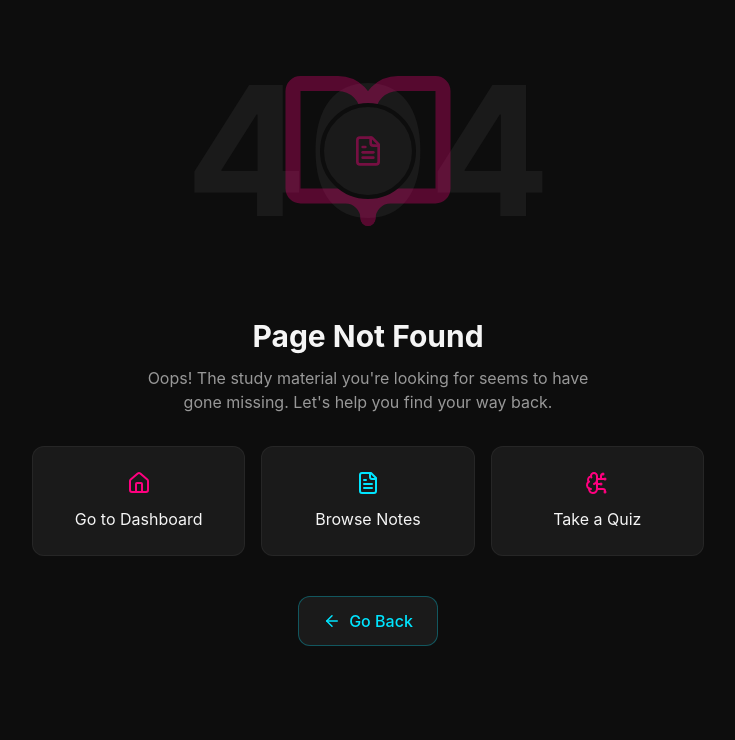
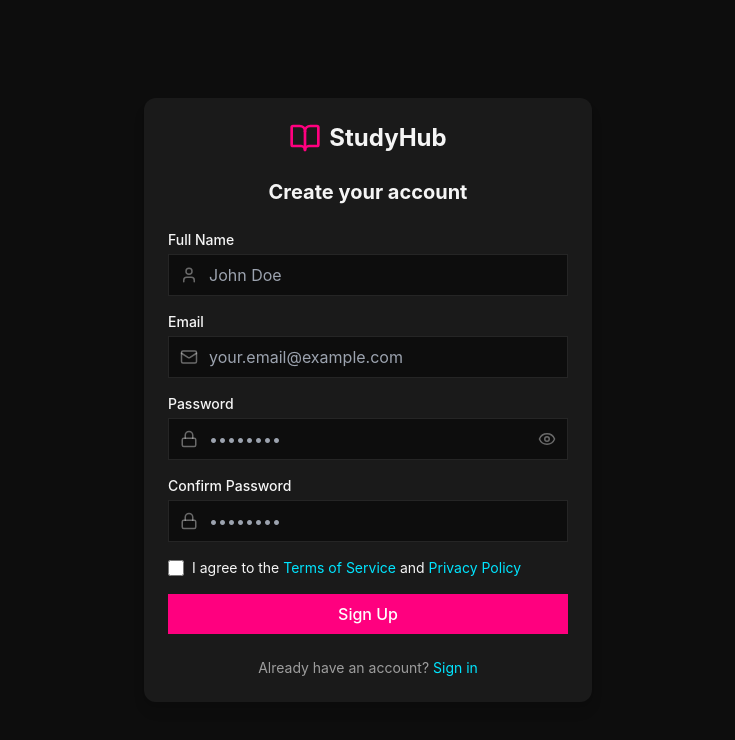
Before and after one commit to akrathor18/Note-sharing-app, a React (Vite) app in the folder client/: page /signup in a window 1280 px wide. Before the commit this address had no page. Shown: the top 740 px of the page, without its empty margins (272-1007 px from the left). Built offline with nearby package versions, Linux system fonts and the light colour scheme.

Commit message:
protecting routes

```diff
--- a/client/package.json
+++ b/client/package.json
@@ -10,10 +10,13 @@
     "preview": "vite preview"
   },
   "dependencies": {
+    "jwt-decode": "^4.0.0",
     "lucide-react": "^0.482.0",
     "react": "^19.0.0",
     "react-dom": "^19.0.0",
-    "react-router-dom": "^7.3.0"
+    "react-hook-form": "^7.56.1",
+    "react-router-dom": "^7.3.0",
+    "react-toastify": "^11.0.5"
   },
   "devDependencies": {
     "@eslint/js": "^9.21.0",
--- a/client/src/App.jsx
+++ b/client/src/App.jsx
@@ -1,6 +1,8 @@
 import {  createBrowserRouter, RouterProvider } from "react-router-dom";
 import "./index.css"
 
+import { ToastContainer } from "react-toastify";
+import ProtectedRoute from "./auth/ProtectedRoute.jsx";
 import Navbar from "./components/navBar.jsx"
 import Dashboard from "./components/Dashboard.jsx";
 import Notes from "./components/Notes.jsx";
@@ -18,28 +20,15 @@ function App() {
       element: <Navbar />,
       children: [
         {
-          index: true,
-          element: <Dashboard />,
-        },
-        {
-          path: "notes",
-          element: <Notes />,
-        },
-        {
-          path: "quizzes",
-          element: <Quiz />,
-        },
-        {
-          path: "profile",
-          element: <Profile />,
-        },
-        {
-          path: "settings",
-          element: <Settings />,
-        },
-        {
-          path: "search",
-          element: <SearchResults />,
+          element: <ProtectedRoute />, // <<=== Protect all child routes
+          children: [
+            { index: true, element: <Dashboard /> },
+            { path: "notes", element: <Notes /> },
+            { path: "quizzes", element: <Quiz /> },
+            { path: "profile", element: <Profile /> },
+            { path: "settings", element: <Settings /> },
+            { path: "search", element: <SearchResults /> },
+          ],
         },
       ],
     },
@@ -48,18 +37,28 @@ function App() {
       element: <NotFound />,
     },
     {
-      path: "/sign-up",
+      path: "/signup",
       element: <SignUp />,
     },
     {
-      path: "/sign-in",
+      path: "/signin",
       element: <SignIn />,
     },
   ]);
 
 
+
   return (
     <div className="flex flex-col h-screen">
+       <ToastContainer
+    position="top-right"
+    autoClose={3000}
+    hideProgressBar={false}
+    closeOnClick
+    pauseOnHover
+    draggable
+    theme="dark"
+  />
         <RouterProvider router={router} />
     </div>
   )
--- /dev/null
+++ b/client/src/auth/ProtectedRoute.jsx
@@ -0,0 +1,43 @@
+import { Navigate, Outlet } from "react-router-dom";
+import { jwtDecode } from "jwt-decode";
+import { toast } from "react-toastify";
+import { useEffect, useRef } from "react";
+
+const ProtectedRoute = () => {
+  const token = localStorage.getItem("token");
+  const alertShown = useRef(false); // Prevent multiple toasts
+
+  useEffect(() => {
+    if (!token && !alertShown.current) {
+      alertShown.current = true;
+      toast.error("You need to log-in to access this page!");
+    }
+  }, [token]);
+
+  if (!token) return <Navigate to="/signin" />;
+
+  try {
+    const decoded = jwtDecode(token);
+    const currentTime = Date.now() / 1000;
+
+    if (decoded.exp < currentTime) {
+      if (!alertShown.current) {
+        alertShown.current = true;
+        toast.error("Session expired. Please log in again.");
+      }
+      localStorage.removeItem("token");
+      return <Navigate to="/signin" />;
+    }
+
+    return <Outlet />;
+  } catch (error) {
+    if (!alertShown.current) {
+      alertShown.current = true;
+      toast.error("Invalid session. Please log in again.");
+    }
+    localStorage.removeItem("token");
+    return <Navigate to="/signin" />;
+  }
+};
+
+export default ProtectedRoute;
--- a/client/src/components/SignIn.jsx
+++ b/client/src/components/SignIn.jsx
@@ -1,41 +1,18 @@
-import { useState } from "react"
-import { BookOpen, Eye, EyeOff, Mail, Lock } from "lucide-react"
+import { useState } from "react";
+import { useForm } from "react-hook-form";
+import { BookOpen, Eye, EyeOff, Mail, Lock } from "lucide-react";
+import { Link } from "react-router-dom";
 
 export default function SignIn({ onLogin, onSwitchToSignUp }) {
-  const [email, setEmail] = useState("")
-  const [password, setPassword] = useState("")
-  const [showPassword, setShowPassword] = useState(false)
-  const [errors, setErrors] = useState({})
+  const { register, handleSubmit, formState: { errors } } = useForm();
+  const [showPassword, setShowPassword] = useState(false);
 
-  const validateForm = () => {
-    const newErrors = {}
-
-    if (!email) {
-      newErrors.email = "Email is required"
-    } else if (!/\S+@\S+\.\S+/.test(email)) {
-      newErrors.email = "Email is invalid"
-    }
-
-    if (!password) {
-      newErrors.password = "Password is required"
-    } else if (password.length < 6) {
-      newErrors.password = "Password must be at least 6 characters"
-    }
-
-    setErrors(newErrors)
-    return Object.keys(newErrors).length === 0
-  }
-
-  const handleSubmit = (e) => {
-    e.preventDefault()
-
-    if (validateForm()) {
-      onLogin(email, password)
-    }
-  }
+  const onSubmit = (data) => {
+    const { email, password } = data;
+    console.log(data)
+  };
 
   return (
-
     <div className="min-h-screen bg-[#0D0D0D] text-[#F5F5F5] flex items-center justify-center p-4">
       <div className="w-full max-w-md p-6 bg-[#1A1A1A] rounded-xl shadow-lg">
         <div className="flex justify-center mb-6">
@@ -47,7 +24,8 @@ export default function SignIn({ onLogin, onSwitchToSignUp }) {
 
         <h2 className="text-xl font-bold mb-6 text-center">Sign in to your account</h2>
 
-        <form onSubmit={handleSubmit} className="space-y-4">
+        <form onSubmit={handleSubmit(onSubmit)} className="space-y-4">
+          {/* Email Field */}
           <div>
             <label htmlFor="email" className="block text-sm font-medium mb-1">
               Email
@@ -57,16 +35,22 @@ export default function SignIn({ onLogin, onSwitchToSignUp }) {
               <input
                 id="email"
                 type="email"
-                value={email}
-                onChange={(e) => setEmail(e.target.value)}
+                {...register("email", {
+                  required: "Email is required",
+                  pattern: {
+                    value: /\S+@\S+\.\S+/,
+                    message: "Email is invalid"
+                  }
+                })}
                 className={`w-full bg-[#0D0D0D] border ${errors.email ? "border-red-500" : "border-[#F5F5F5]/10"
                   } rounded-lg py-2 pl-10 pr-4 focus:outline-none focus:border-[#FF007F] transition-colors`}
                 placeholder="your.email@example.com"
               />
             </div>
-            {errors.email && <p className="text-red-500 text-xs mt-1">{errors.email}</p>}
+            {errors.email && <p className="text-red-500 text-xs mt-1">{errors.email.message}</p>}
           </div>
 
+          {/* Password Field */}
           <div>
             <label htmlFor="password" className="block text-sm font-medium mb-1">
               Password
@@ -76,8 +60,13 @@ export default function SignIn({ onLogin, onSwitchToSignUp }) {
               <input
                 id="password"
                 type={showPassword ? "text" : "password"}
-                value={password}
-                onChange={(e) => setPassword(e.target.value)}
+                {...register("password", {
+                  required: "Password is required",
+                  minLength: {
+                    value: 6,
+                    message: "Password must be at least 6 characters"
+                  }
+                })}
                 className={`w-full bg-[#0D0D0D] border ${errors.password ? "border-red-500" : "border-[#F5F5F5]/10"
                   } rounded-lg py-2 pl-10 pr-10 focus:outline-none focus:border-[#FF007F] transition-colors`}
                 placeholder="••••••••"
@@ -90,9 +79,10 @@ export default function SignIn({ onLogin, onSwitchToSignUp }) {
                 {showPassword ? <EyeOff size={18} /> : <Eye size={18} />}
               </button>
             </div>
-            {errors.password && <p className="text-red-500 text-xs mt-1">{errors.password}</p>}
+            {errors.password && <p className="text-red-500 text-xs mt-1">{errors.password.message}</p>}
           </div>
 
+          {/* Remember me and forgot password */}
           <div className="flex items-center justify-between">
             <div className="flex items-center">
               <input
@@ -104,12 +94,12 @@ export default function SignIn({ onLogin, onSwitchToSignUp }) {
                 Remember me
               </label>
             </div>
-
             <a href="#" className="text-sm text-[#00E5FF] hover:underline">
               Forgot password?
             </a>
           </div>
 
+          {/* Submit button */}
           <button
             type="submit"
             className="w-full bg-[#FF007F] hover:bg-[#FF007F]/90 text-white py-2 rounded-lg transition-colors font-medium"
@@ -118,15 +108,16 @@ export default function SignIn({ onLogin, onSwitchToSignUp }) {
           </button>
         </form>
 
+        {/* Sign up link */}
         <div className="mt-6 text-center">
           <p className="text-sm text-[#F5F5F5]/60">
             Don't have an account?{" "}
-            <button onClick={onSwitchToSignUp} className="text-[#00E5FF] hover:underline">
+            <Link to="/signup" className="text-[#00E5FF] hover:underline">
               Sign up
-            </button>
+            </Link>
           </p>
         </div>
       </div>
     </div>
-  )
+  );
 }
--- a/client/src/components/SignUp.jsx
+++ b/client/src/components/SignUp.jsx
@@ -1,51 +1,25 @@
-import { useState } from "react"
-import { BookOpen, Eye, EyeOff, Mail, Lock, User } from "lucide-react"
+import { useState } from "react";
+import { useForm } from "react-hook-form";
+import { BookOpen, Eye, EyeOff, Mail, Lock, User } from "lucide-react";
+import { Link } from "react-router-dom";
+export default function SignUp({ onSignup, onSwitchToSignIn }) {
+  const {
+    register,
+    handleSubmit,
+    formState: { errors },
+    watch,
+  } = useForm();
 
-export default function SignUp({ onSignup, onSwitchToSignIn }) {
-  const [name, setName] = useState("")
-  const [email, setEmail] = useState("")
-  const [password, setPassword] = useState("")
-  const [confirmPassword, setConfirmPassword] = useState("")
-  const [showPassword, setShowPassword] = useState(false)
-  const [errors, setErrors] = useState({})
+  const [showPassword, setShowPassword] = useState(false);
 
-  const validateForm = () => {
-    const newErrors = {}
+  const onSubmit = (data) => {
+    // onSignup(data.name, data.email, data.password);
+    console.log(data)
+  };
 
-    if (!name) {
-      newErrors.name = "Name is required"
-    }
-
-    if (!email) {
-      newErrors.email = "Email is required"
-    } else if (!/\S+@\S+\.\S+/.test(email)) {
-      newErrors.email = "Email is invalid"
-    }
-
-    if (!password) {
-      newErrors.password = "Password is required"
-    } else if (password.length < 6) {
-      newErrors.password = "Password must be at least 6 characters"
-    }
-
-    if (password !== confirmPassword) {
-      newErrors.confirmPassword = "Passwords do not match"
-    }
-
-    setErrors(newErrors)
-    return Object.keys(newErrors).length === 0
-  }
-
-  const handleSubmit = (e) => {
-    e.preventDefault()
-
-    if (validateForm()) {
-      onSignup(name, email, password)
-    }
-  }
+  const password = watch("password");
 
   return (
-
     <div className="min-h-screen bg-[#0D0D0D] text-[#F5F5F5] flex items-center justify-center p-4">
       <div className="w-full max-w-md p-6 bg-[#1A1A1A] rounded-xl shadow-lg">
         <div className="flex justify-center mb-6">
@@ -57,7 +31,8 @@ export default function SignUp({ onSignup, onSwitchToSignIn }) {
 
         <h2 className="text-xl font-bold mb-6 text-center">Create your account</h2>
 
-        <form onSubmit={handleSubmit} className="space-y-4">
+        <form onSubmit={handleSubmit(onSubmit)} className="space-y-4">
+          {/* Name */}
           <div>
             <label htmlFor="name" className="block text-sm font-medium mb-1">
               Full Name
@@ -67,16 +42,17 @@ export default function SignUp({ onSignup, onSwitchToSignIn }) {
               <input
                 id="name"
                 type="text"
-                value={name}
-                onChange={(e) => setName(e.target.value)}
-                className={`w-full bg-[#0D0D0D] border ${errors.name ? "border-red-500" : "border-[#F5F5F5]/10"
-                  } rounded-lg py-2 pl-10 pr-4 focus:outline-none focus:border-[#FF007F] transition-colors`}
+                {...register("name", { required: "Name is required" })}
+                className={`w-full bg-[#0D0D0D] border ${
+                  errors.name ? "border-red-500" : "border-[#F5F5F5]/10"
+                } rounded-lg py-2 pl-10 pr-4 focus:outline-none focus:border-[#FF007F] transition-colors`}
                 placeholder="John Doe"
               />
             </div>
-            {errors.name && <p className="text-red-500 text-xs mt-1">{errors.name}</p>}
+            {errors.name && <p className="text-red-500 text-xs mt-1">{errors.name.message}</p>}
           </div>
 
+          {/* Email */}
           <div>
             <label htmlFor="email" className="block text-sm font-medium mb-1">
               Email
@@ -86,16 +62,20 @@ export default function SignUp({ onSignup, onSwitchToSignIn }) {
               <input
                 id="email"
                 type="email"
-                value={email}
-                onChange={(e) => setEmail(e.target.value)}
-                className={`w-full bg-[#0D0D0D] border ${errors.email ? "border-red-500" : "border-[#F5F5F5]/10"
-                  } rounded-lg py-2 pl-10 pr-4 focus:outline-none focus:border-[#FF007F] transition-colors`}
+                {...register("email", {
+                  required: "Email is required",
+                  pattern: { value: /\S+@\S+\.\S+/, message: "Email is invalid" },
+                })}
+                className={`w-full bg-[#0D0D0D] border ${
+                  errors.email ? "border-red-500" : "border-[#F5F5F5]/10"
+                } rounded-lg py-2 pl-10 pr-4 focus:outline-none focus:border-[#FF007F] transition-colors`}
                 placeholder="your.email@example.com"
               />
             </div>
-            {errors.email && <p className="text-red-500 text-xs mt-1">{errors.email}</p>}
+            {errors.email && <p className="text-red-500 text-xs mt-1">{errors.email.message}</p>}
           </div>
 
+          {/* Password */}
           <div>
             <label htmlFor="password" className="block text-sm font-medium mb-1">
               Password
@@ -105,10 +85,13 @@ export default function SignUp({ onSignup, onSwitchToSignIn }) {
               <input
                 id="password"
                 type={showPassword ? "text" : "password"}
-                value={password}
-                onChange={(e) => setPassword(e.target.value)}
-                className={`w-full bg-[#0D0D0D] border ${errors.password ? "border-red-500" : "border-[#F5F5F5]/10"
-                  } rounded-lg py-2 pl-10 pr-10 focus:outline-none focus:border-[#FF007F] transition-colors`}
+                {...register("password", {
+                  required: "Password is required",
+                  minLength: { value: 6, message: "Password must be at least 6 characters" },
+                })}
+                className={`w-full bg-[#0D0D0D] border ${
+                  errors.password ? "border-red-500" : "border-[#F5F5F5]/10"
+                } rounded-lg py-2 pl-10 pr-10 focus:outline-none focus:border-[#FF007F] transition-colors`}
                 placeholder="••••••••"
               />
               <button
@@ -119,32 +102,40 @@ export default function SignUp({ onSignup, onSwitchToSignIn }) {
                 {showPassword ? <EyeOff size={18} /> : <Eye size={18} />}
               </button>
             </div>
-            {errors.password && <p className="text-red-500 text-xs mt-1">{errors.password}</p>}
+            {errors.password && <p className="text-red-500 text-xs mt-1">{errors.password.message}</p>}
           </div>
 
+          {/* Confirm Password */}
           <div>
-            <label htmlFor="confirm-password" className="block text-sm font-medium mb-1">
+            <label htmlFor="confirmPassword" className="block text-sm font-medium mb-1">
               Confirm Password
             </label>
             <div className="relative">
               <Lock className="absolute left-3 top-1/2 transform -translate-y-1/2 text-[#F5F5F5]/40" size={18} />
               <input
-                id="confirm-password"
+                id="confirmPassword"
                 type={showPassword ? "text" : "password"}
-                value={confirmPassword}
-                onChange={(e) => setConfirmPassword(e.target.value)}
-                className={`w-full bg-[#0D0D0D] border ${errors.confirmPassword ? "border-red-500" : "border-[#F5F5F5]/10"
-                  } rounded-lg py-2 pl-10 pr-4 focus:outline-none focus:border-[#FF007F] transition-colors`}
+                {...register("confirmPassword", {
+                  required: "Please confirm your password",
+                  validate: (value) => value === password || "Passwords do not match",
+                })}
+                className={`w-full bg-[#0D0D0D] border ${
+                  errors.confirmPassword ? "border-red-500" : "border-[#F5F5F5]/10"
+                } rounded-lg py-2 pl-10 pr-4 focus:outline-none focus:border-[#FF007F] transition-colors`}
                 placeholder="••••••••"
               />
             </div>
-            {errors.confirmPassword && <p className="text-red-500 text-xs mt-1">{errors.confirmPassword}</p>}
+            {errors.confirmPassword && (
+              <p className="text-red-500 text-xs mt-1">{errors.confirmPassword.message}</p>
+            )}
           </div>
 
+          {/* Terms Checkbox */}
           <div className="flex items-center">
             <input
               id="terms"
               type="checkbox"
+              {...register("terms", { required: "You must accept the terms" })}
               className="h-4 w-4 rounded border-[#F5F5F5]/10 bg-[#0D0D0D] text-[#FF007F] focus:ring-[#FF007F]"
             />
             <label htmlFor="terms" className="ml-2 block text-sm">
@@ -158,7 +149,9 @@ export default function SignUp({ onSignup, onSwitchToSignIn }) {
               </a>
             </label>
           </div>
+          {errors.terms && <p className="text-red-500 text-xs mt-1">{errors.terms.message}</p>}
 
+          {/* Submit Button */}
           <button
             type="submit"
             className="w-full bg-[#FF007F] hover:bg-[#FF007F]/90 text-white py-2 rounded-lg transition-colors font-medium"
@@ -170,12 +163,12 @@ export default function SignUp({ onSignup, onSwitchToSignIn }) {
         <div className="mt-6 text-center">
           <p className="text-sm text-[#F5F5F5]/60">
             Already have an account?{" "}
-            <button onClick={onSwitchToSignIn} className="text-[#00E5FF] hover:underline">
+            <Link to={'/signin'} className="text-[#00E5FF] hover:underline">
               Sign in
-            </button>
+            </Link>
           </p>
         </div>
       </div>
     </div>
-  )
+  );
 }
```
Also changed, not shown: 1 other file (tests, documents, lock files or other folders).
